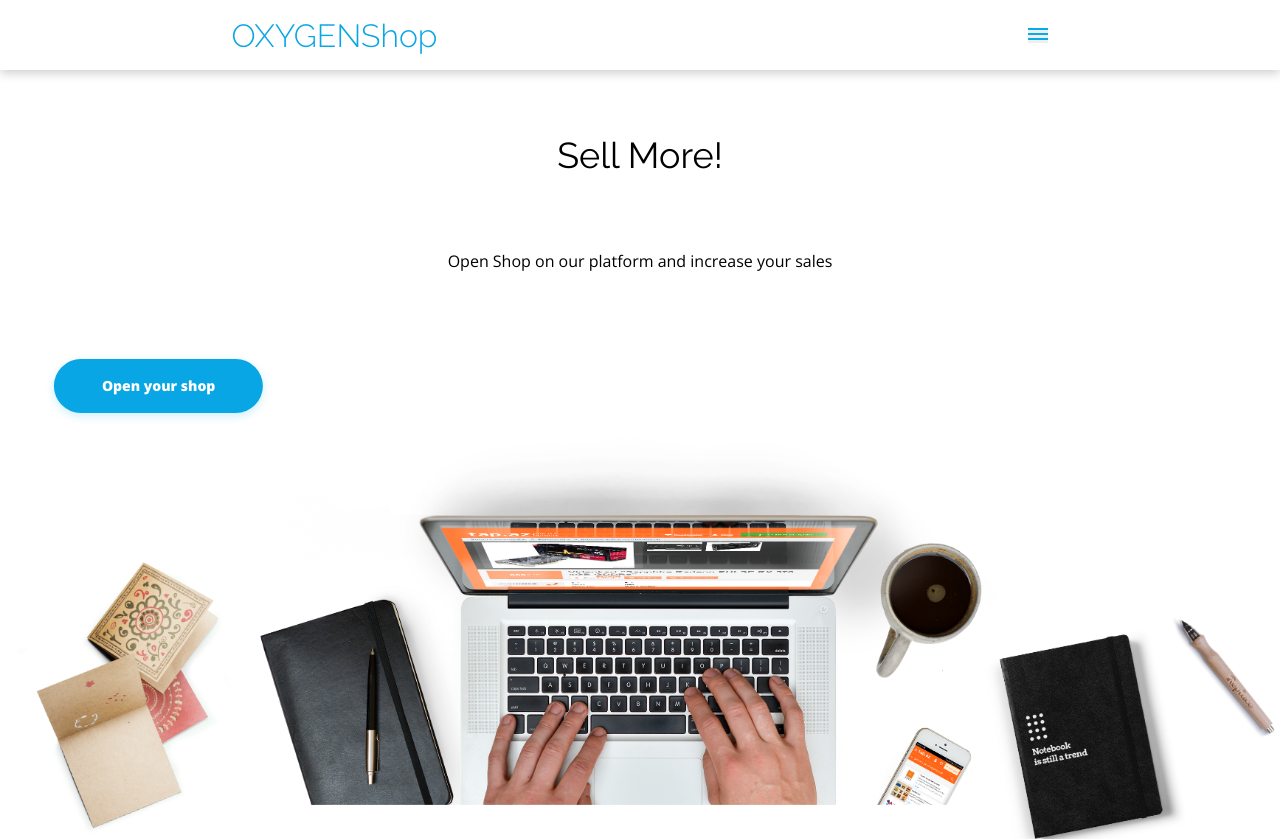
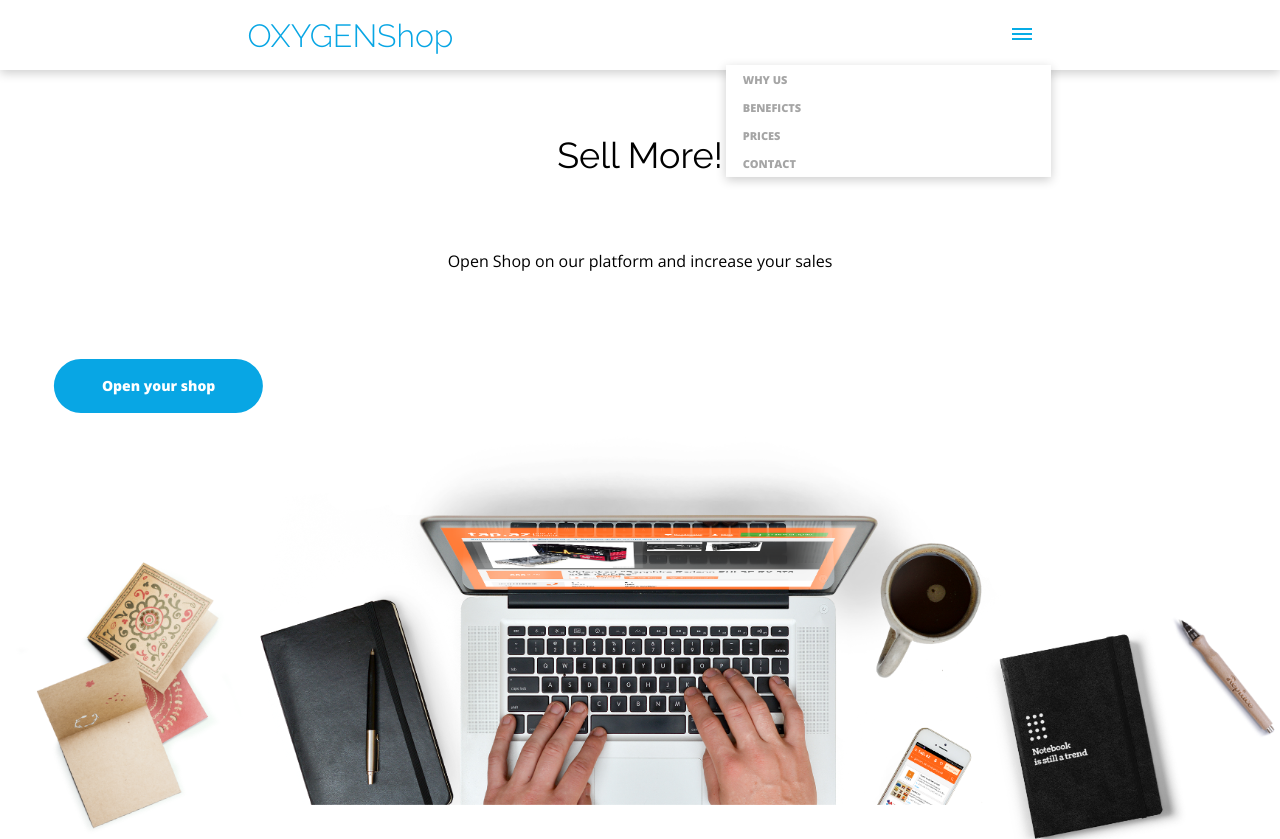
Before and after one commit to GrumpyArdias/oxygenshop, a plain HTML site: page index.html in a window 1280 px wide. Shown: the top 839 px of the page. Drawn offline with nearby package versions, Linux system fonts and the light colour scheme.

Commit message:
added lateral menu

```diff
--- a/index.html
+++ b/index.html
@@ -23,7 +23,23 @@
     <!-- Header -->
     <header>
       <h1>OXYGENShop</h1>
-      <button><img src="./images/Menu.png" alt="menu logo" /></button>
+
+      <div class="burguer-menu">
+        <nav class="nav">
+          <div class="nav-wrap">
+            <label for="menu" class="nav-label">
+              <img src="./images/Menu.png" alt="menu-logo" />
+            </label>
+            <input type="checkbox" name="menu" id="menu" />
+            <div class="nav-menu">
+              <a href="#whyUs" class="nav-item">WHY US</a>
+              <a href="#beneficts" class="nav-item"> BENEFICTS</a>
+              <a href="#price" class="nav-item">PRICES</a>
+              <a href="#contact" class="nav-item">CONTACT</a>
+            </div>
+          </div>
+        </nav>
+      </div>
     </header>
 
     <!-- FIRST CONTENT BLOCK -->
@@ -36,7 +52,7 @@
     </div>
 
     <!-- SECOND CONTENT BLOCK -->
-    <div class="whyUs">
+    <div class="whyUs" id="whyUs">
       <h2>The most popular sales platform in country</h2>
 
       <div class="dailyEntries">
@@ -64,7 +80,7 @@
     </div>
 
     <!-- THIRD CONTENT BLOCK -->
-    <div class="beneficts">
+    <div class="beneficts" id="beneficts">
       <div class="alwaysFirst">
         <div class="img-wrap">
           <div class="bg-red-circunference"></div>
@@ -105,7 +121,7 @@
     </div>
 
     <!-- FOURTH CONTENT BLOCK -->
-    <div class="pricing">
+    <div class="price" id="price">
       <h3>Pricing</h3>
 
       <div class="basic">
@@ -212,7 +228,7 @@
     </div>
 
     <!-- FIFTH CONTENT BLOCK -->
-    <div class="contact">
+    <div class="contact" id="contact">
       <div class="contact-text">
         <h2>Any questions?</h2>
         <h4>Leave your email address or call us!</h4>
--- a/style.scss
+++ b/style.scss
@@ -16,6 +16,7 @@ header {
   align-items: center;
   color: #08a6e4;
   box-shadow: 0 3px 10px rgb(0 0 0 / 0.2);
+  z-index: 1;
 
   h1 {
     font-weight: 300;
@@ -24,10 +25,52 @@ header {
     margin-left: -5%;
     max-width: 90%;
   }
-  button {
+  .burguer-menu {
+    display: flex;
+
+    position: relative;
+    z-index: 2;
+    height: 100%;
+    margin: 0 -5%;
+    justify-content: space-between;
     align-items: center;
-    margin-right: -5%;
-    border: none;
+
+    .nav-wrap {
+      #menu {
+        display: none;
+      }
+      .nav-menu {
+        background-color: #ffffff;
+        color: #a5a5a5;
+        box-shadow: 0 3px 10px rgb(0 0 0 / 0.2);
+        transform: translate(-88%, 33%);
+        position: absolute;
+        display: flex;
+        flex-wrap: wrap;
+        flex-direction: column;
+        min-width: 325px;
+        margin-top: 10%;
+        margin-bottom: 10%;
+        top: 0;
+        font-family: "Open Sans", sans-serif;
+        font-size: 11px;
+        font-weight: 700;
+
+        a {
+          margin: 2% 5%;
+          text-decoration: none;
+        }
+        a:link {
+          color: #a5a5a5;
+        }
+        a:visited {
+          color: #000000;
+        }
+      }
+      #menu:checked + .nav-menu {
+        display: none;
+      }
+    }
   }
 }
 
@@ -62,8 +105,11 @@ header {
     background-color: #08a6e4;
     color: white;
     border: 0;
+    transform: translate(20%);
+  }
+
+  button:hover {
     box-shadow: 0 3px 10px rgb(7 172 230 / 0.2);
-    transform: translate(20%);
   }
   // Come back to this I need to make the image short themself
   img {
@@ -325,7 +371,7 @@ header {
   }
 }
 // FOURTH BLOCK
-.pricing {
+.price {
   display: flex;
   flex-direction: column;
 
@@ -405,8 +451,7 @@ header {
     transform: translateY(-80%);
     position: relative;
   }
-  .shadow-wrap {
-    box-shadow: 5px, 10px rgba(7, 172, 230, 0.29);
+
   .profesional {
     display: flex;
     flex-direction: row;
@@ -468,6 +513,9 @@ header {
       }
     }
   }
+
+  .profesional:hover {
+    box-shadow: 5px, 10000px rgba(7, 172, 230, 0.29);
   }
   .profesional-button {
     font-family: "Open Sans", sans-serif;
```
Also changed, not shown: style.css, 1 other file. Lines whose indentation alone changed are shown as unchanged.
